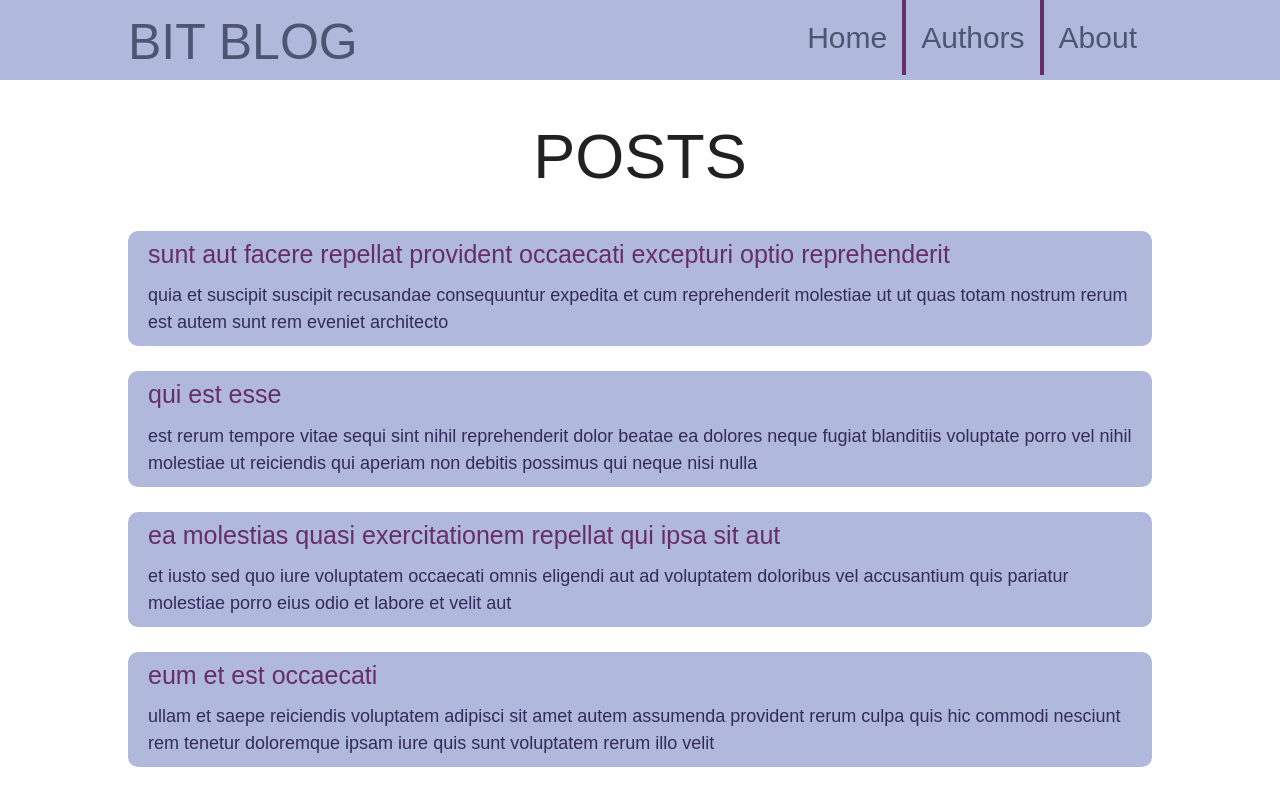
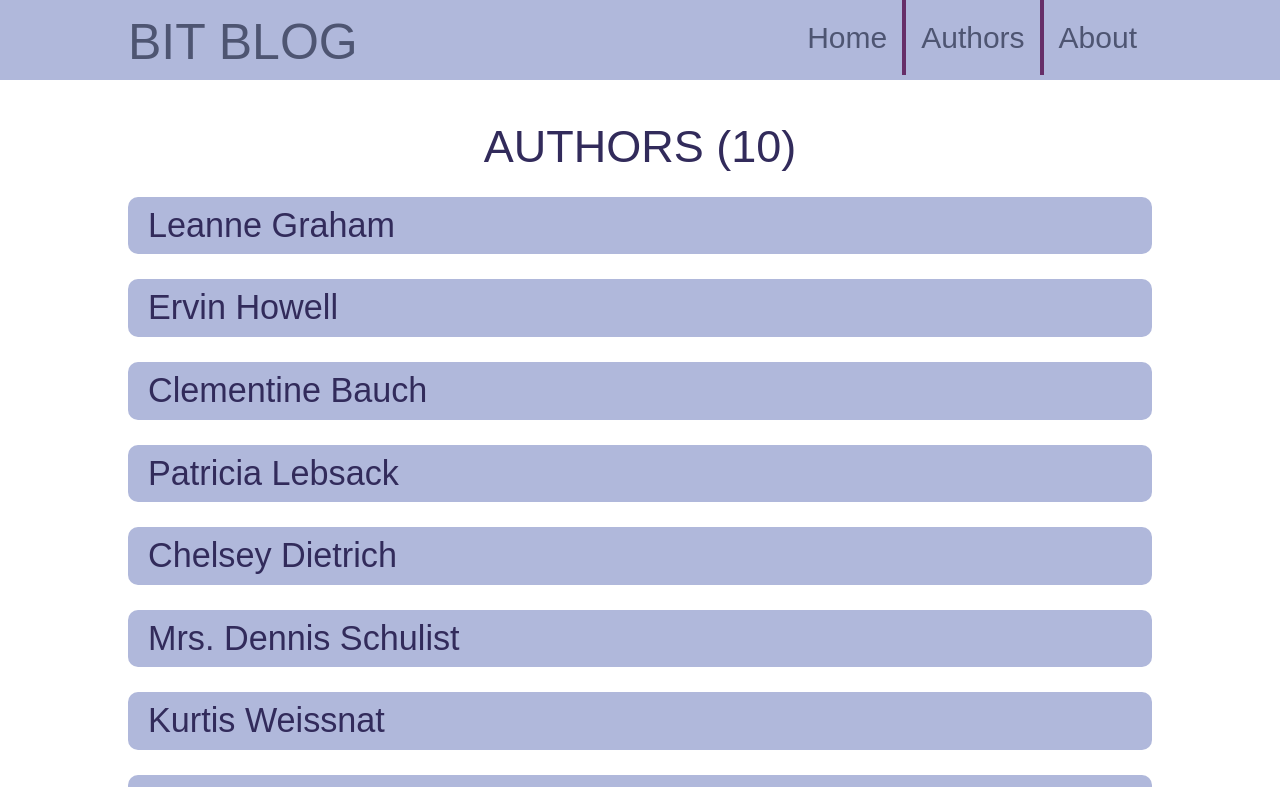
Before and after one commit to mici17/bit_blog, a React (Create React App) app: page /authors in a window 1280 px wide. Shown: the top 787 px of the page. Built offline with nearby package versions, Linux system fonts and the light colour scheme.

Commit message:
authors page

```diff
--- a/src/index.css
+++ b/src/index.css
@@ -104,3 +104,26 @@
   padding:  10px 20px;
   margin-bottom: 25px;
 }
+
+.authors-list {
+  width: 80%;
+  margin:auto;
+}
+.authors-title {
+  text-align: center;
+  font-size: 45px;
+  color: #322b5b;
+}
+.author-name{
+  margin: 0px;
+  color: #322b5b;
+}
+.one-author {
+  display: block;
+  background-color: #b0b8db;
+  border-radius: 10px;
+  padding: 10px 20px;
+  margin-bottom: 25px;
+
+
+}
--- /dev/null
+++ b/src/shared/authors.js
@@ -0,0 +1,236 @@
+const authors = [
+    {
+        "id": 1,
+        "name": "Leanne Graham",
+        "username": "Bret",
+        "email": "Sincere@april.biz",
+        "address": {
+            "street": "Kulas Light",
+            "suite": "Apt. 556",
+            "city": "Gwenborough",
+            "zipcode": "92998-3874",
+            "geo": {
+                "lat": "-37.3159",
+                "lng": "81.1496"
+            }
+        },
+        "phone": "1-770-736-8031 x56442",
+        "website": "hildegard.org",
+        "company": {
+            "name": "Romaguera-Crona",
+            "catchPhrase": "Multi-layered client-server neural-net",
+            "bs": "harness real-time e-markets"
+        }
+    },
+    {
+        "id": 2,
+        "name": "Ervin Howell",
+        "username": "Antonette",
+        "email": "Shanna@melissa.tv",
+        "address": {
+            "street": "Victor Plains",
+            "suite": "Suite 879",
+            "city": "Wisokyburgh",
+            "zipcode": "90566-7771",
+            "geo": {
+                "lat": "-43.9509",
+                "lng": "-34.4618"
+            }
+        },
+        "phone": "010-692-6593 x09125",
+        "website": "anastasia.net",
+        "company": {
+            "name": "Deckow-Crist",
+            "catchPhrase": "Proactive didactic contingency",
+            "bs": "synergize scalable supply-chains"
+        }
+    },
+    {
+        "id": 3,
+        "name": "Clementine Bauch",
+        "username": "Samantha",
+        "email": "Nathan@yesenia.net",
+        "address": {
+            "street": "Douglas Extension",
+            "suite": "Suite 847",
+            "city": "McKenziehaven",
+            "zipcode": "59590-4157",
+            "geo": {
+                "lat": "-68.6102",
+                "lng": "-47.0653"
+            }
+        },
+        "phone": "1-463-123-4447",
+        "website": "ramiro.info",
+        "company": {
+            "name": "Romaguera-Jacobson",
+            "catchPhrase": "Face to face bifurcated interface",
+            "bs": "e-enable strategic applications"
+        }
+    },
+    {
+        "id": 4,
+        "name": "Patricia Lebsack",
+        "username": "Karianne",
+        "email": "Julianne.OConner@kory.org",
+        "address": {
+            "street": "Hoeger Mall",
+            "suite": "Apt. 692",
+            "city": "South Elvis",
+            "zipcode": "53919-4257",
+            "geo": {
+                "lat": "29.4572",
+                "lng": "-164.2990"
+            }
+        },
+        "phone": "493-170-9623 x156",
+        "website": "kale.biz",
+        "company": {
+            "name": "Robel-Corkery",
+            "catchPhrase": "Multi-tiered zero tolerance productivity",
+            "bs": "transition cutting-edge web services"
+        }
+    },
+    {
+        "id": 5,
+        "name": "Chelsey Dietrich",
+        "username": "Kamren",
+        "email": "Lucio_Hettinger@annie.ca",
+        "address": {
+            "street": "Skiles Walks",
+            "suite": "Suite 351",
+            "city": "Roscoeview",
+            "zipcode": "33263",
+            "geo": {
+                "lat": "-31.8129",
+                "lng": "62.5342"
+            }
+        },
+        "phone": "(254)954-1289",
+        "website": "demarco.info",
+        "company": {
+            "name": "Keebler LLC",
+            "catchPhrase": "User-centric fault-tolerant solution",
+            "bs": "revolutionize end-to-end systems"
+        }
+    },
+    {
+        "id": 6,
+        "name": "Mrs. Dennis Schulist",
+        "username": "Leopoldo_Corkery",
+        "email": "Karley_Dach@jasper.info",
+        "address": {
+            "street": "Norberto Crossing",
+            "suite": "Apt. 950",
+            "city": "South Christy",
+            "zipcode": "23505-1337",
+            "geo": {
+                "lat": "-71.4197",
+                "lng": "71.7478"
+            }
+        },
+        "phone": "1-477-935-8478 x6430",
+        "website": "ola.org",
+        "company": {
+            "name": "Considine-Lockman",
+            "catchPhrase": "Synchronised bottom-line interface",
+            "bs": "e-enable innovative applications"
+        }
+    },
+    {
+        "id": 7,
+        "name": "Kurtis Weissnat",
+        "username": "Elwyn.Skiles",
+        "email": "Telly.Hoeger@billy.biz",
+        "address": {
+            "street": "Rex Trail",
+            "suite": "Suite 280",
+            "city": "Howemouth",
+            "zipcode": "58804-1099",
+            "geo": {
+                "lat": "24.8918",
+                "lng": "21.8984"
+            }
+        },
+        "phone": "210.067.6132",
+        "website": "elvis.io",
+        "company": {
+            "name": "Johns Group",
+            "catchPhrase": "Configurable multimedia task-force",
+            "bs": "generate enterprise e-tailers"
+        }
+    },
+    {
+        "id": 8,
+        "name": "Nicholas Runolfsdottir V",
+        "username": "Maxime_Nienow",
+        "email": "Sherwood@rosamond.me",
+        "address": {
+            "street": "Ellsworth Summit",
+            "suite": "Suite 729",
+            "city": "Aliyaview",
+            "zipcode": "45169",
+            "geo": {
+                "lat": "-14.3990",
+                "lng": "-120.7677"
+            }
+        },
+        "phone": "586.493.6943 x140",
+        "website": "jacynthe.com",
+        "company": {
+            "name": "Abernathy Group",
+            "catchPhrase": "Implemented secondary concept",
+            "bs": "e-enable extensible e-tailers"
+        }
+    },
+    {
+        "id": 9,
+        "name": "Glenna Reichert",
+        "username": "Delphine",
+        "email": "Chaim_McDermott@dana.io",
+        "address": {
+            "street": "Dayna Park",
+            "suite": "Suite 449",
+            "city": "Bartholomebury",
+            "zipcode": "76495-3109",
+            "geo": {
+                "lat": "24.6463",
+                "lng": "-168.8889"
+            }
+        },
+        "phone": "(775)976-6794 x41206",
+        "website": "conrad.com",
+        "company": {
+            "name": "Yost and Sons",
+            "catchPhrase": "Switchable contextually-based project",
+            "bs": "aggregate real-time technologies"
+        }
+    },
+    {
+        "id": 10,
+        "name": "Clementina DuBuque",
+        "username": "Moriah.Stanton",
+        "email": "Rey.Padberg@karina.biz",
+        "address": {
+            "street": "Kattie Turnpike",
+            "suite": "Suite 198",
+            "city": "Lebsackbury",
+            "zipcode": "31428-2261",
+            "geo": {
+                "lat": "-38.2386",
+                "lng": "57.2232"
+            }
+        },
+        "phone": "024-648-3804",
+        "website": "ambrose.net",
+        "company": {
+            "name": "Hoeger LLC",
+            "catchPhrase": "Centralized empowering task-force",
+            "bs": "target end-to-end models"
+        }
+    }
+];
+
+export {
+    authors
+}
--- a/src/view/App.js
+++ b/src/view/App.js
@@ -2,7 +2,6 @@
 import { Header } from './Header';
 import { Footer } from './Footer'
 import { Main } from './Main'
-import { Switch, Route } from 'react-router-dom'
 
 class App extends React.Component {
     constructor(props) {
--- /dev/null
+++ b/src/view/Authors/AuthorItem.js
@@ -0,0 +1,14 @@
+import React from 'react';
+
+const AuthorItem = ({ author }) => {
+    return (
+        <secton className="one-author">
+            <title>{author.id}</title>
+            <h4 className="author-name">{author.name}</h4>
+        </secton>
+    )
+}
+
+export {
+    AuthorItem
+}
--- /dev/null
+++ b/src/view/Authors/AuthorsPage.js
@@ -0,0 +1,12 @@
+import React from 'react';
+import { AuthorItem } from './AuthorItem';
+import { authors } from '../../shared/authors'
+
+export const AuthorsPage = () => (
+    <div className="authors-list">
+        <h1 className="authors-title">AUTHORS ({authors.length})</h1>
+        <div className="authors-whole-list">
+            {authors.map(author => <AuthorItem author={author} />)}
+        </div>
+    </div>
+);
--- a/src/view/Home/Homepage.js
+++ b/src/view/Home/Homepage.js
@@ -1,31 +1,20 @@
 import React from 'react';
 import { posts } from '../../shared/posts';
-import { PostList } from '../posts/PostList'
+import { PostItem } from './PostItem'
 
-class HomePage extends React.Component {
-    constructor(props) {
-        super(props);
+export const HomePage = () => {
 
-        this.state = {
-            posts: posts
-        }
-    }
-
-    render() {
     return (
         <div className="posts-list">
             <h1 className="posts-title">POSTS</h1>
             <div className="whole-list">
-                    <PostList posts={posts} />
+                {posts.map((post) => {
+                    return <PostItem post={post} />
+                })}
             </div>
 
 
         </div>
     )
-    }
 
 }
-
-export {
-    HomePage
-}
--- a/src/view/posts/Post.js
+++ b/src/view/Home/PostItem.js
@@ -1,18 +1,18 @@
 import React from 'react';
 
 
-const Post = (props) => {
+const PostItem = ({ post }) => {
     return (
         <secton className="one-post">
-            <title>{props.post.id}</title>
-            <h4 className="post-title">{props.post.title}</h4>
+            <title>{post.id}</title>
+            <h4 className="post-title">{post.title}</h4>
             <article className="post-content">
-                {props.post.body}
+                {post.body}
             </article>
         </secton>
     )
 }
 
 export {
-    Post
+    PostItem
 }
--- a/src/view/Main.js
+++ b/src/view/Main.js
@@ -2,12 +2,14 @@
 import { HomePage } from './Home/Homepage';
 import { Route, Switch } from "react-router-dom";
 import { AboutPage } from './About/AboutPage'
+import { AuthorsPage } from './Authors/AuthorsPage'
 
 
 const Main = () => {
     return (
         <main>
             <Switch>
+                <Route path="/authors" component={AuthorsPage} />
                 <Route path="/about" component={AboutPage} />
                 <Route path="/" component={HomePage} />
             </Switch>
--- a/src/view/posts/PostList.js
+++ /dev/null
@@ -1,16 +0,0 @@
-import React from 'react';
-import { Post } from './Post';
-
-const PostList = (props) => {
-    return (
-        <div>
-            {props.posts.map((post) => {
-                return <Post post={post} />
-            })}
-        </div>
-    )
-}
-
-export {
-    PostList
-}
```
Lines whose indentation alone changed are shown as unchanged.
